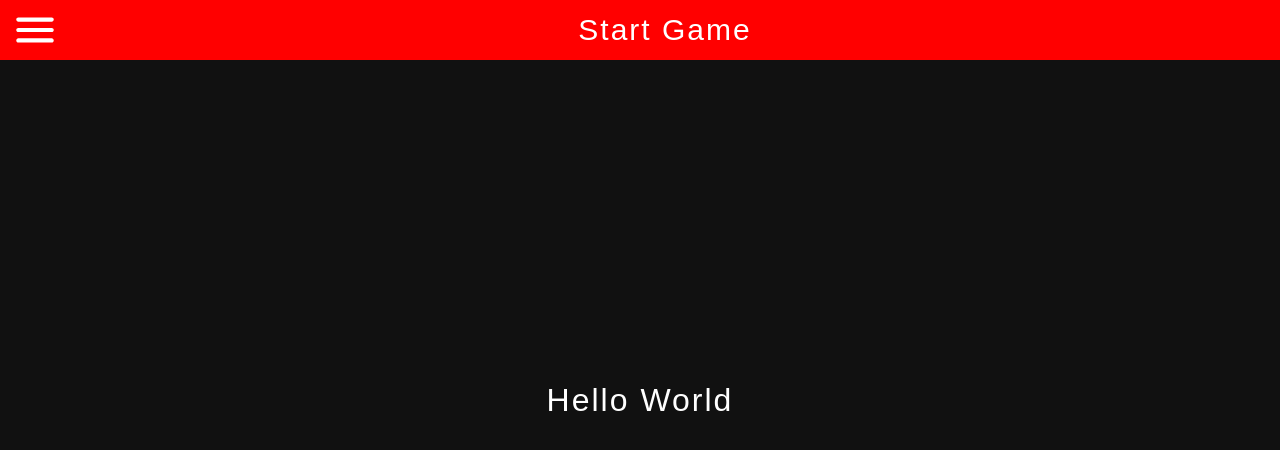
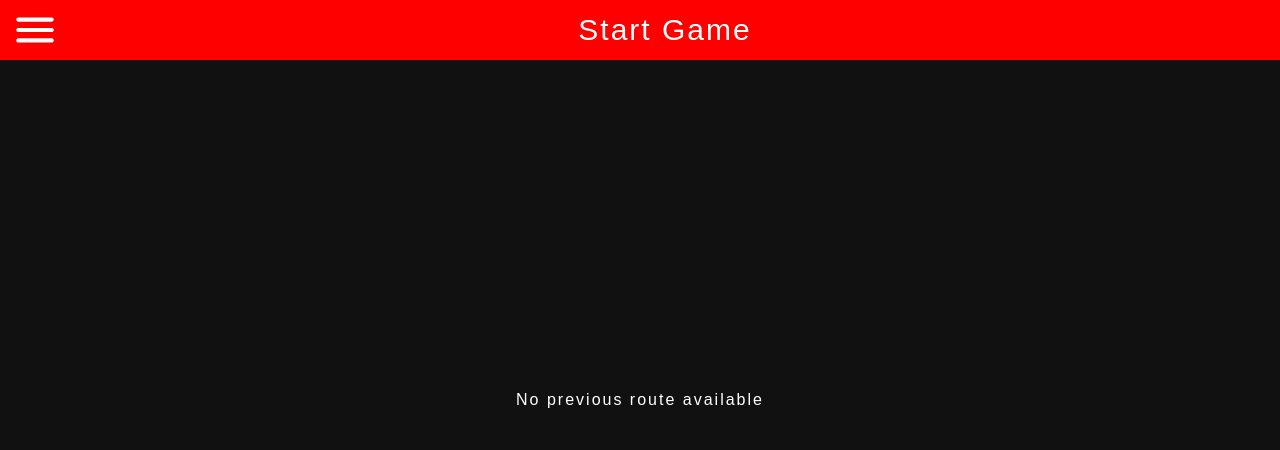
Before and after one commit to CaptainThunder31/DrawBook, a Vue app: page /game in a window 1280 px wide. Shown: the top 450 px of the page. Built offline with nearby package versions, Linux system fonts and the light colour scheme; a web font is replaced by a local one.

Commit message:
Route desired functionality achieved [update 0.3.1]

```diff
--- a/src/App.vue
+++ b/src/App.vue
@@ -44,7 +44,7 @@
 /* Fade transition (default) */
 .fade-enter-active,
 .fade-leave-active {
-  transition: opacity 0.3s ease;
+  transition: opacity 0.1s ease;
 }
 
 .fade-enter-from,
--- a/src/components/Game.vue
+++ b/src/components/Game.vue
@@ -1,20 +1,63 @@
 <script setup>
-import { useRouter } from 'vue-router'
-const router = useRouter()
+import { routeSet } from '../router/routeSet.js';
+import { computed, onMounted, onUnmounted } from 'vue';
+import { useRouter } from 'vue-router';
 
-function goBackHome() {
-  router.replace({ name: 'Home' })
-}
+const router = useRouter();
+
+// Create computed properties for reactive access
+const routeHistory = computed(() => routeSet.get());
+const previousRoute = computed(() => routeSet.getPrevious());
+
+// Handle back button press
+const handleBackButton = () => {
+  if (routeHistory.value.length <= 1) {
+    // If no history left, prevent exiting app
+    console.log('Prevent app exit');
+    return false;
+  }
+  router.back();
+};
+
+onMounted(() => {
+  // For mobile devices, handle hardware back button
+  if (window.history && window.history.pushState) {
+    window.addEventListener('popstate', handleBackButton);
+  }
+});
+
+onUnmounted(() => {
+  window.removeEventListener('popstate', handleBackButton);
+});
+
+// Navigation controls
+const goBack = () => {
+  if (previousRoute.value) {
+    router.back();
+  } else {
+    router.push('/');
+  }
+};
 </script>
 
 <template>
-  <div class="game-screen" @click="goBackHome">
-    <h1>Hello World</h1>
+  <div>
+    <h2>Route History</h2>
+    <ul>
+      <li v-for="(route, index) in routeHistory" :key="index">
+        {{ route }}
+      </li>
+    </ul>
+
+    <button @click="goBack" v-if="previousRoute">
+      Go Back to {{ previousRoute }}
+    </button>
+    <div v-else>No previous route available</div>
   </div>
 </template>
 
 <style scoped>
-.game-screen {
+div {
   position: fixed;
   top: 0;
   left: 0;
@@ -23,11 +66,31 @@ function goBackHome() {
   background: #111;
   color: #fff;
   display: flex;
+  flex-direction: column;
   align-items: center;
   justify-content: center;
   z-index: 100;
+  padding: 20px;
+  box-sizing: border-box;
 }
-.game-screen * {
-  pointer-events: none;
+
+ul {
+  list-style: none;
+  padding: 0;
+  margin: 20px 0;
+}
+
+button {
+  padding: 10px 20px;
+  background: #444;
+  color: white;
+  border: none;
+  border-radius: 5px;
+  cursor: pointer;
+  margin-top: 20px;
+}
+
+button:hover {
+  background: #555;
 }
 </style>
--- a/src/components/Home.vue
+++ b/src/components/Home.vue
@@ -1,16 +1,53 @@
 <script setup>
-import { Icon } from '@iconify/vue'
-import { useRouter } from 'vue-router'
+  import {
+    routeSet
+  } from '../router/routeSet.js';
+  import {
+    ref,
+    computed,
+    onMounted,
+    onUnmounted
+  } from 'vue';
+  import {
+    useRouter
+  } from 'vue-router';
 
-const router = useRouter()
-const list = [
-  { name: "Stats", icon: "octicon:graph-16" },
-  { name: "Profile", icon: 'iconamoon:profile-bold' }
-]
+  const router = useRouter();
 
-function goGame() {
-  router.replace({ name: 'Game' });
-}
+  // Handle back button press
+  const handleBackButton = () => {
+    if (routeSet.get().length <= 1) {
+      // If no history left, prevent exiting app
+      // You might want to show a confirmation dialog here
+      console.log('Prevent app exit');
+      return false;
+    }
+    router.back();
+  };
+
+  onMounted(() => {
+    // For mobile devices, handle hardware back button
+    if (window.history && window.history.pushState) {
+      window.addEventListener('popstate', handleBackButton);
+    }
+  });
+
+  onUnmounted(() => {
+    window.removeEventListener('popstate', handleBackButton);
+  });
+
+  // Navigation controls
+  const goGame = () => {
+    router.push('/game');
+  };
+  const list = [{
+    name: "Stats",
+    icon: "octicon:graph-16"
+  },
+    {
+      name: "Profile",
+      icon: 'iconamoon:profile-bold'
+    }]
 </script>
 
 <template>
@@ -18,14 +55,19 @@ function goGame() {
     <button v-for="(item, index) in list" :key="index">
 
       <Icon :icon="item.icon" width="50" height="50" />
-            <h3>{{ item.name }}</h3>
+      <h3>{{ item.name }}</h3>
     </button>
+    <ul style="color:#fff;">
+      <li v-for="(route, index) in routeHistory" :key="index">
+        {{ route }}
+      </li>
+    </ul>
     <button class="start" @click="goGame">Start Game</button>
   </div>
 </template>
 
 <style scoped>
-div {
+  div {
     width: 100vw;
     height: 100vh;
     display: flex;
@@ -45,8 +87,8 @@ div {
     font-size: 1.5rem;
     background: linear-gradient( -45deg, black 0%, black 30%,red 30%, red 70%,black 70%, black 100% );
     transition: background 1s;
-    display:flex;
-    align-items:center;
+    display: flex;
+    align-items: center;
     justify-content: space-evenly;
   }
   .start {
--- a/src/main.js
+++ b/src/main.js
@@ -1,7 +1,7 @@
 //main.js
 import { createApp } from 'vue'
 import App from './App.vue'
-import router from './router' // This imports from router/index.js
+import router from './router/index.js' // This imports from router/index.js
 
 const app = createApp(App)
 
--- a/src/router/index.js
+++ b/src/router/index.js
@@ -1,4 +1,7 @@
+// index.js
 import { createRouter, createWebHistory } from 'vue-router'
+import { routeSet } from './routeSet.js'
+
 import Home from '../components/Home.vue'
 import Game from '../components/Game.vue'
 
@@ -7,16 +10,18 @@ const routes = [
     path: '/',
     name: 'Home',
     component: Home,
-    meta: { transition: 'fade',
-    title: 'RPS Arena'
-
+    meta: {
+      transition: 'fade',
+      title: 'RPS Arena',
+      historyClean: true // Mark routes that should clean history
     }
   },
   {
     path: '/game',
     name: 'Game',
     component: Game,
-    meta: { transition: 'slide-left',
+    meta: {
+      transition: 'slide-left',
       title: 'Start Game'
     }
   }
@@ -24,7 +29,24 @@ const routes = [
 
 const router = createRouter({
   history: createWebHistory(),
-  routes
+  routes,
+})
+
+router.beforeEach((to, from, next) => {
+  // Add the route name to our route history tracker
+  if (to.meta.historyClean) {
+    // For "home" like routes that should clean history
+    routeSet.routeHistory = [to.name];
+  } else {
+    routeSet.add(to.name);
+  }
+
+  // Set document title
+  if (to.meta.title) {
+    document.title = to.meta.title;
+  }
+
+  next();
 })
 
 export default router
--- /dev/null
+++ b/src/router/routeSet.js
@@ -0,0 +1,41 @@
+// routeSet.js
+class RouteSet {
+  constructor() {
+    this.routeHistory = [];
+    this.syncing = false;
+  }
+  add(routeName) {
+    if (!routeName || this.syncing) return;
+
+    const existingIndex = this.routeHistory.indexOf(routeName);
+
+    if (existingIndex !== -1) {
+      const delta = this.routeHistory.length - existingIndex - 1;
+
+      if (delta > 0) {
+        this.syncing = true;
+        window.history.go(-delta);
+        return;
+      }
+    } else {
+      this.routeHistory.push(routeName);
+    }
+  }
+
+  sync(popStateEvent) {
+    this.syncing = true;
+    this.syncing = false;
+  }
+  get() {
+    return [...this.routeHistory];
+  }
+  getPrevious() {
+    return this.routeHistory.length > 1
+    ? this.routeHistory[this.routeHistory.length - 2]: null;
+  }
+}
+
+export const routeSet = new RouteSet();
+window.addEventListener('popstate', (e) => {
+  routeSet.sync(e);
+});
```
